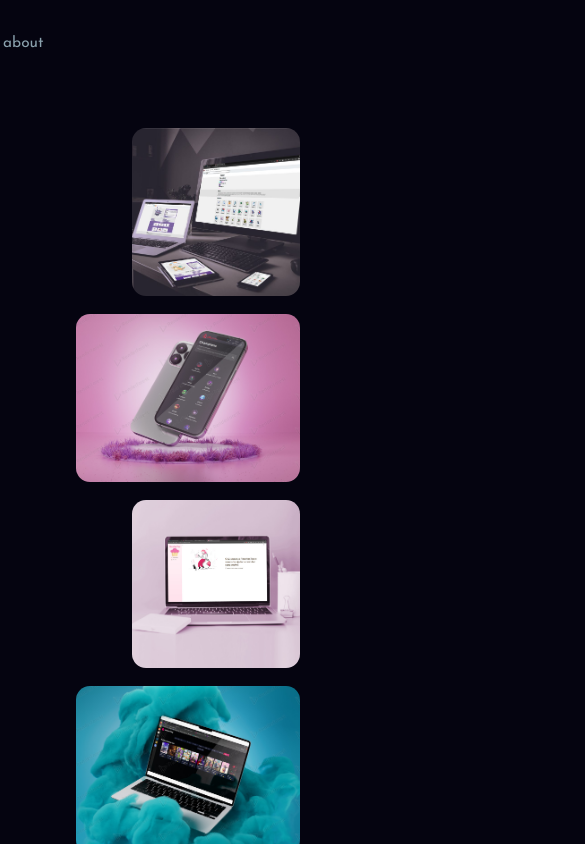
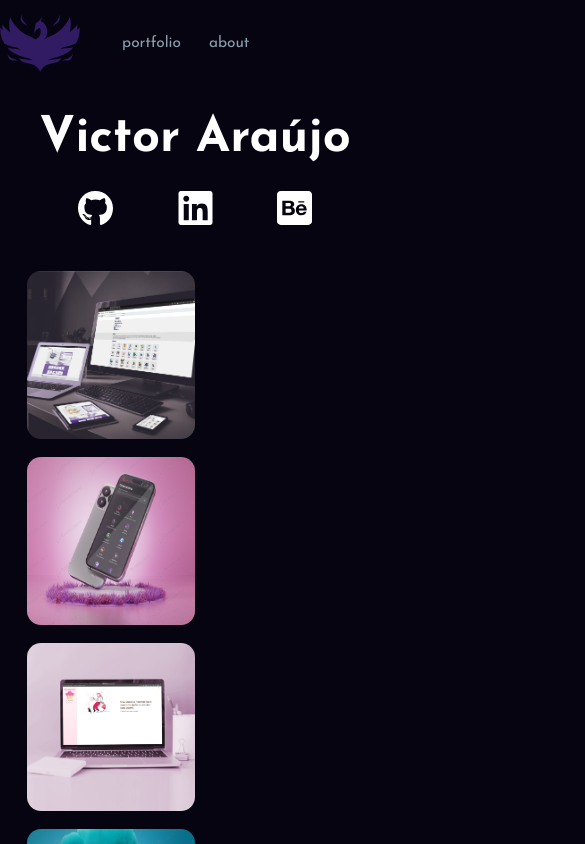
Before and after one commit to Victorb999/victor-portfolio, a Next.js app: page / in a window 390 px wide. Shown: the top 844 px of the page, 585 px wide, since content can reach past the window. Built offline with nearby package versions, Linux system fonts and the light colour scheme.

Commit message:
style: Update styles
Update Card and Layout styles, add media query for small screens, and modify Title styles

```diff
--- a/src/components/Card/styles.module.css
+++ b/src/components/Card/styles.module.css
@@ -16,6 +16,7 @@
 
 .imgApp {
   height: 12rem;
+  width: 12rem;
   cursor: pointer;
   border-radius: 1rem;
 }
--- a/src/components/Layout/styles.module.css
+++ b/src/components/Layout/styles.module.css
@@ -4,3 +4,11 @@
 .body {
   display: flex;
 }
+@media (max-width: 400px) {
+  .body {
+    flex-direction: column;
+  }
+  .header {
+    width: 100%;
+  }
+}
--- a/src/components/Title/styles.module.css
+++ b/src/components/Title/styles.module.css
@@ -2,7 +2,7 @@
   display: flex;
   justify-content: center;
   align-items: center;
-  flex-direction: row;
+  flex-direction: column;
   flex-wrap: wrap;
   margin-top: 2rem;
   min-width: 15rem;
--- a/src/pages/styles.module.css
+++ b/src/pages/styles.module.css
@@ -17,7 +17,6 @@
 .grid {
   display: flex;
   grid-template-columns: repeat(1, 1fr);
-
   gap: 1rem;
   align-items: center;
   justify-content: center;
```
